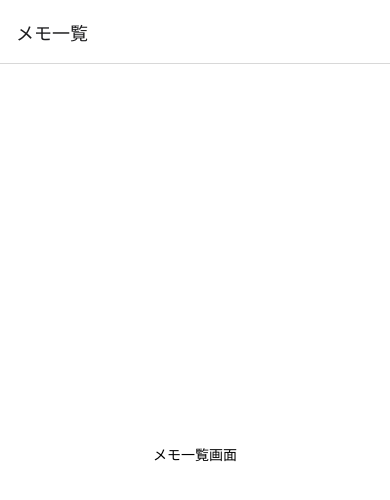
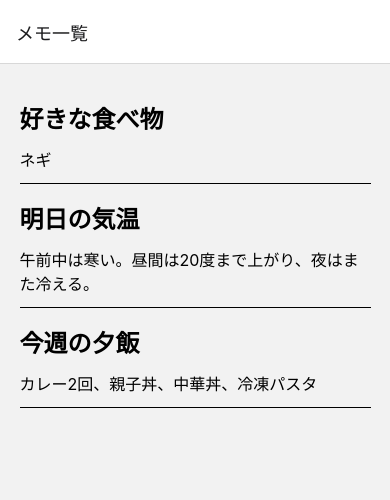
Before and after one commit to akisayuki/memo-app, a React Native app: screen / in a window 390 px wide. Shown: the top 500 px of the page. Built offline with nearby package versions, Linux system fonts and the light colour scheme.

Commit message:
[add]仮データを表示
FlatListでデータを画面に表示させた。

```diff
--- a/src/MainScreen.js
+++ b/src/MainScreen.js
@@ -1,21 +1,76 @@
 //メモ一覧（ホーム）画面
 
-import { Text, View, StyleSheet } from "react-native";
+import React from "react";
+import { Text, View, StyleSheet, FlatList } from "react-native";
+import { SafeAreaProvider, SafeAreaView } from "react-native-safe-area-context";
 
+//仮実装のデータ
+const data = [
+    {
+        title: "好きな食べ物",
+        contents: "ネギ",
+        //TODO タイムスタンプを取得
+        id: 0
+    },
+    {
+        title: "明日の気温",
+        contents: "午前中は寒い。昼間は20度まで上がり、夜はまた冷える。",
+        id: 1
+    },
+    {
+        title: "今週の夕飯",
+        contents: "カレー2回、親子丼、中華丼、冷凍パスタ",
+        id: 2
+    }
+];
+
+//配列の各要素を描画
+const Item = ({item}) => {
+    return (
+        <View style={styles.itemContainer}>
+            <Text style={styles.itemTitle}>{item.title}</Text>
+            <Text style={styles.itemText}>{item.contents}</Text>
+        </View>
+    );
+}
+
+//メイン画面
 const MainScreen = () => {
     return (
-        <View style={styles.container}>
-            <Text>メモ一覧画面</Text>
-        </View>
+        <SafeAreaProvider>
+            <SafeAreaView style={styles.container}>
+                <FlatList
+                    data={data}
+                    renderItem={({item}) => {
+                        return (
+                            //Itemコンポーネントの引数を設定
+                            <Item item={item}/>
+                        );
+                    }}
+                    keyExtractor={item => item.id}
+                />
+            </SafeAreaView>
+        </SafeAreaProvider>
     );
 }
 
 const styles = StyleSheet.create({
     container: {
-        flex: 1,
-        backgroundColor: '#fff',
-        alignItems: 'center',
+        margin: '5%',
         justifyContent: 'center'
+    },
+    itemContainer: {
+        marginTop: 16,
+        paddingBottom: 12,
+        borderBottomWidth: 1
+    },
+    itemTitle: {
+        fontSize: 24,
+        fontWeight: 'bold'
+    },
+    itemText: {
+        fontSize: 16,
+        marginTop: 12
     }
 });
 
```
